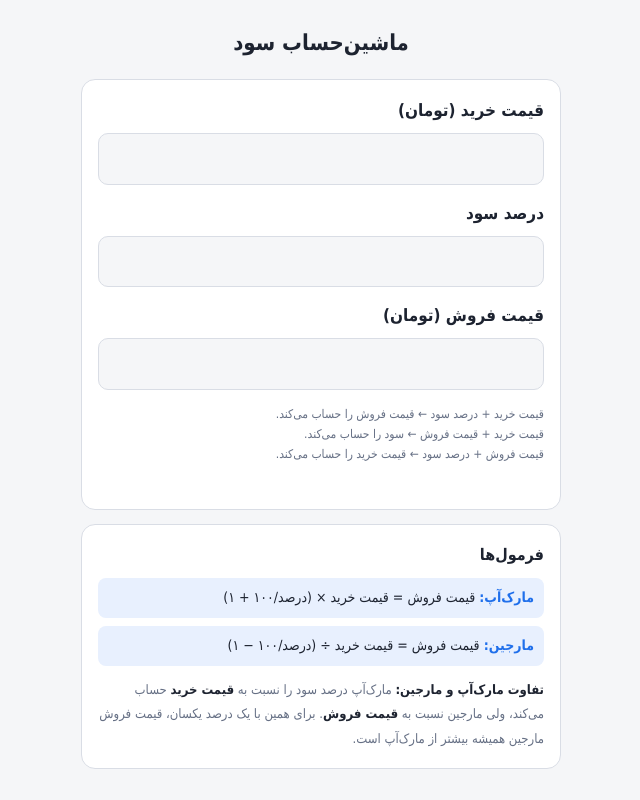
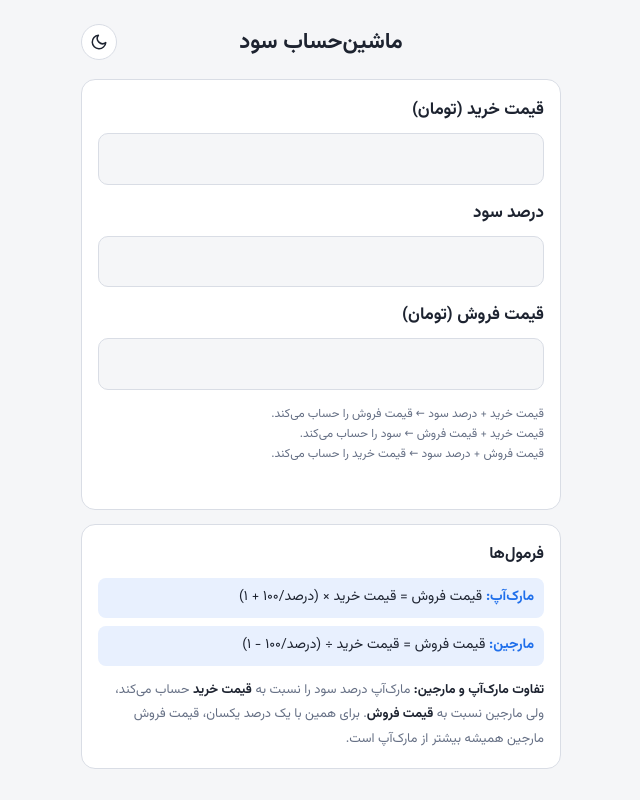
Before and after one commit to ArminKz79/product-profit-calculation, a plain HTML site: page index.html in a window 1280 px wide. Shown: the whole page, without its empty margins (319-959 px from the left). Drawn offline with Linux system fonts and the light colour scheme.

Commit message:
Add files via upload

```diff
--- a/index.html
+++ b/index.html
@@ -4,6 +4,9 @@
 <meta charset="UTF-8">
 <meta name="viewport" content="width=device-width, initial-scale=1, viewport-fit=cover">
 <title>ماشین‌حساب سود</title>
+<link rel="preconnect" href="https://fonts.googleapis.com">
+<link rel="preconnect" href="https://fonts.gstatic.com" crossorigin>
+<link rel="stylesheet" href="https://fonts.googleapis.com/css2?family=Vazirmatn:wght@400;500;700&display=swap">
 <style>
   :root {
     --bg: #f5f6f8;
@@ -51,11 +54,23 @@
   body {
     background: var(--bg);
     color: var(--text);
-    font-family: Tahoma, "Vazirmatn", "Segoe UI", system-ui, sans-serif;
+    font-family: "Vazirmatn", Tahoma, "Segoe UI", system-ui, sans-serif;
     line-height: 1.7;
     padding: 16px;
   }
   .wrap { max-width: 480px; margin: 0 auto; }
+  .topbar { position: relative; display: flow-root; }
+  .theme-btn {
+    position: absolute; top: 8px; left: 0;
+    width: 36px; height: 36px; padding: 0;
+    display: grid; place-items: center;
+    border: 1px solid var(--border); border-radius: 50%;
+    background: var(--card); color: var(--text);
+    cursor: pointer; -webkit-tap-highlight-color: transparent;
+  }
+  .theme-btn:active { background: var(--accent-soft); }
+  .theme-btn:focus-visible { outline: 2px solid var(--accent); outline-offset: 2px; }
+  .theme-btn svg { width: 18px; height: 18px; fill: none; stroke: currentColor; stroke-width: 2; stroke-linecap: round; stroke-linejoin: round; }
   h1 {
     font-size: 22px;
     font-weight: bold;
@@ -109,7 +124,10 @@
 </head>
 <body>
 <div class="wrap">
-  <h1>ماشین‌حساب سود</h1>
+  <div class="topbar">
+    <h1>ماشین‌حساب سود</h1>
+    <button id="theme-btn" class="theme-btn" type="button" aria-label="تغییر تم"></button>
+  </div>
 
   <div class="card">
     <div class="field">
@@ -340,6 +358,31 @@
   costEl.addEventListener('input', () => { groupInput(costEl); calc(); });
   saleEl.addEventListener('input', () => { mode = 'sale'; groupInput(saleEl); calc(); });
   pctEl.addEventListener('input', () => { mode = 'pct'; calc(); });
+
+  // دکمه تم روشن/دارک
+  const root = document.documentElement;
+  const themeBtn = document.getElementById('theme-btn');
+  const ICON_SUN = '<svg viewBox="0 0 24 24" aria-hidden="true"><circle cx="12" cy="12" r="4"/><path d="M12 2v2M12 20v2M4.9 4.9l1.4 1.4M17.7 17.7l1.4 1.4M2 12h2M20 12h2M4.9 19.1l1.4-1.4M17.7 6.3l1.4-1.4"/></svg>';
+  const ICON_MOON = '<svg viewBox="0 0 24 24" aria-hidden="true"><path d="M21 12.8A9 9 0 1 1 11.2 3a7 7 0 0 0 9.8 9.8z"/></svg>';
+  function systemDark() {
+    return !!(window.matchMedia && window.matchMedia('(prefers-color-scheme: dark)').matches);
+  }
+  function isDark() {
+    const t = root.getAttribute('data-theme');
+    return t ? t === 'dark' : systemDark();
+  }
+  function renderThemeIcon() { themeBtn.innerHTML = isDark() ? ICON_SUN : ICON_MOON; }
+  try {
+    const saved = localStorage.getItem('theme');
+    if (saved === 'light' || saved === 'dark') root.setAttribute('data-theme', saved);
+  } catch (e) {}
+  renderThemeIcon();
+  themeBtn.addEventListener('click', () => {
+    const next = isDark() ? 'light' : 'dark';
+    root.setAttribute('data-theme', next);
+    try { localStorage.setItem('theme', next); } catch (e) {}
+    renderThemeIcon();
+  });
 </script>
 </body>
 </html>
```
